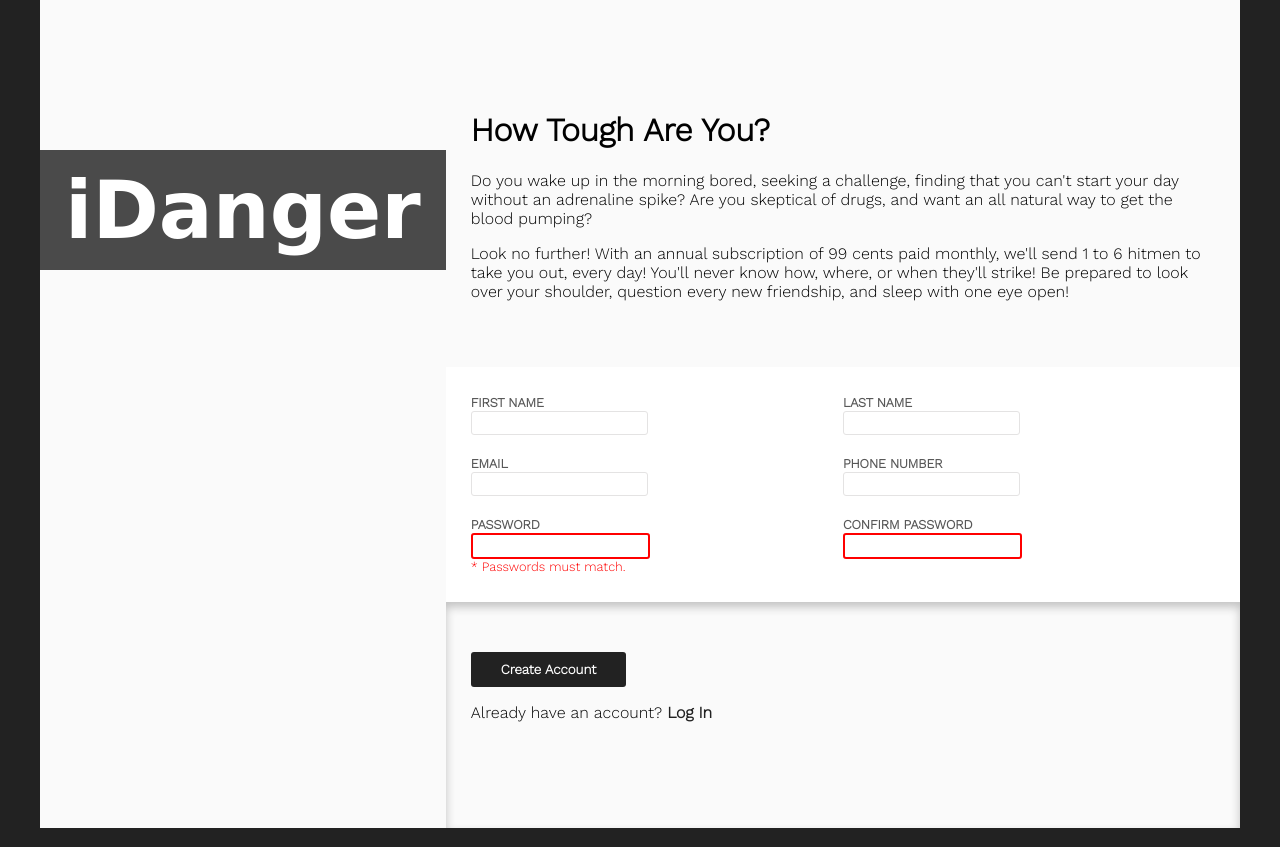
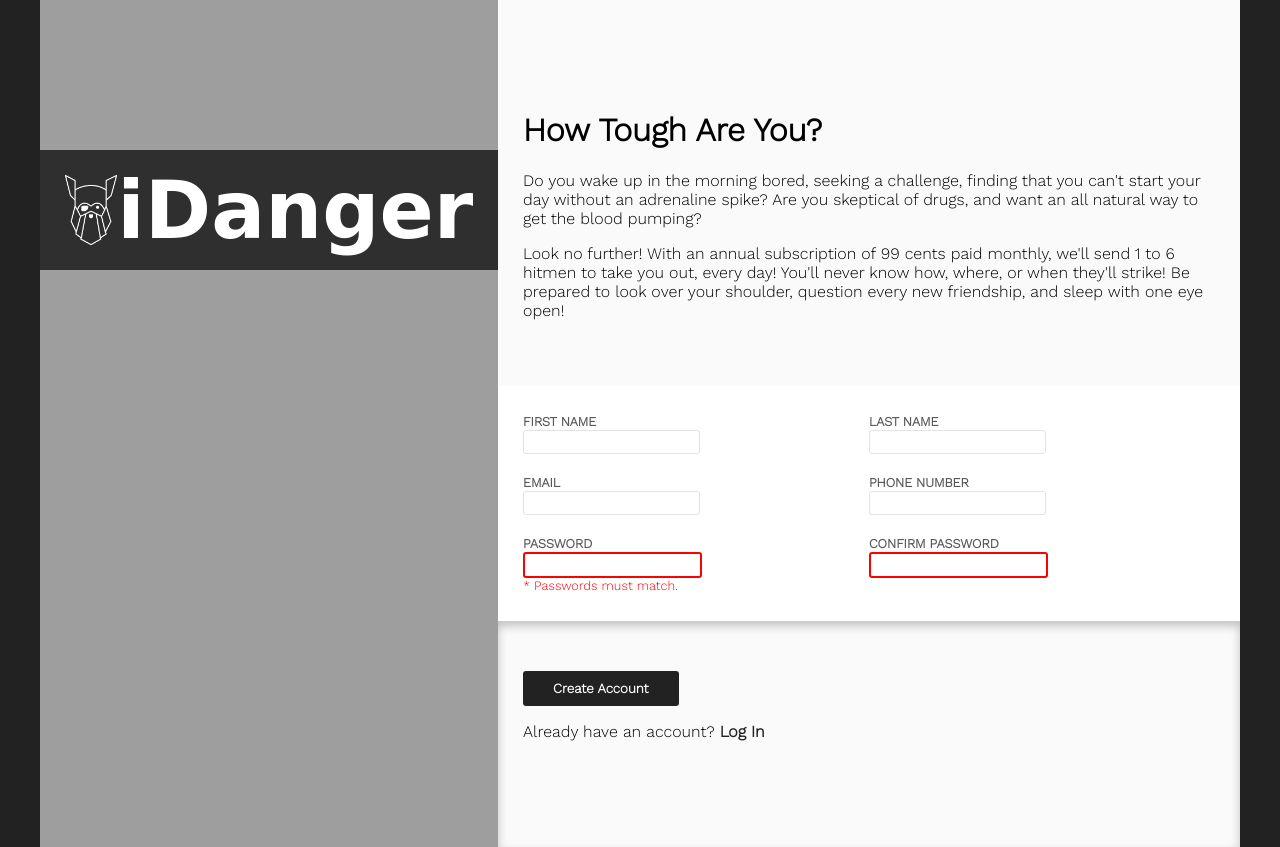
Before and after one commit to remiScript/Sign-Up-Form, a plain HTML site: page index.html in a window 1280 px wide. Drawn offline with nearby package versions, Linux system fonts and the light colour scheme; the site is published under a folder, as on GitHub Pages, so addresses that start at the root find nothing; a script that the page names is missing; a web font is replaced by a local one.

Commit message:
Swapped index and styles
/img replaced with img

```diff
--- a/index.html
+++ b/index.html
@@ -18,7 +18,7 @@
     <div class="container">
         <div class="grid-row-span-3 samuraiCrossing">
             <div class="logo">
-                <img class="odin" src="/img/odin-lined.png" alt="">
+                <img class="odin" src="img/odin-lined.png" alt="">
                 <h2>iDanger</h2>
             </div>
         </div>
--- a/styles.css
+++ b/styles.css
@@ -100,7 +100,7 @@ input:focus {
 }
 
 .samuraiCrossing{
-    background-image: url(/img/michael-demarco-tgLgek8JKY0-unsplash.jpg);
+    background-image: url(img/michael-demarco-tgLgek8JKY0-unsplash.jpg);
     background-size: cover;
     background-position: center;
 }
```
